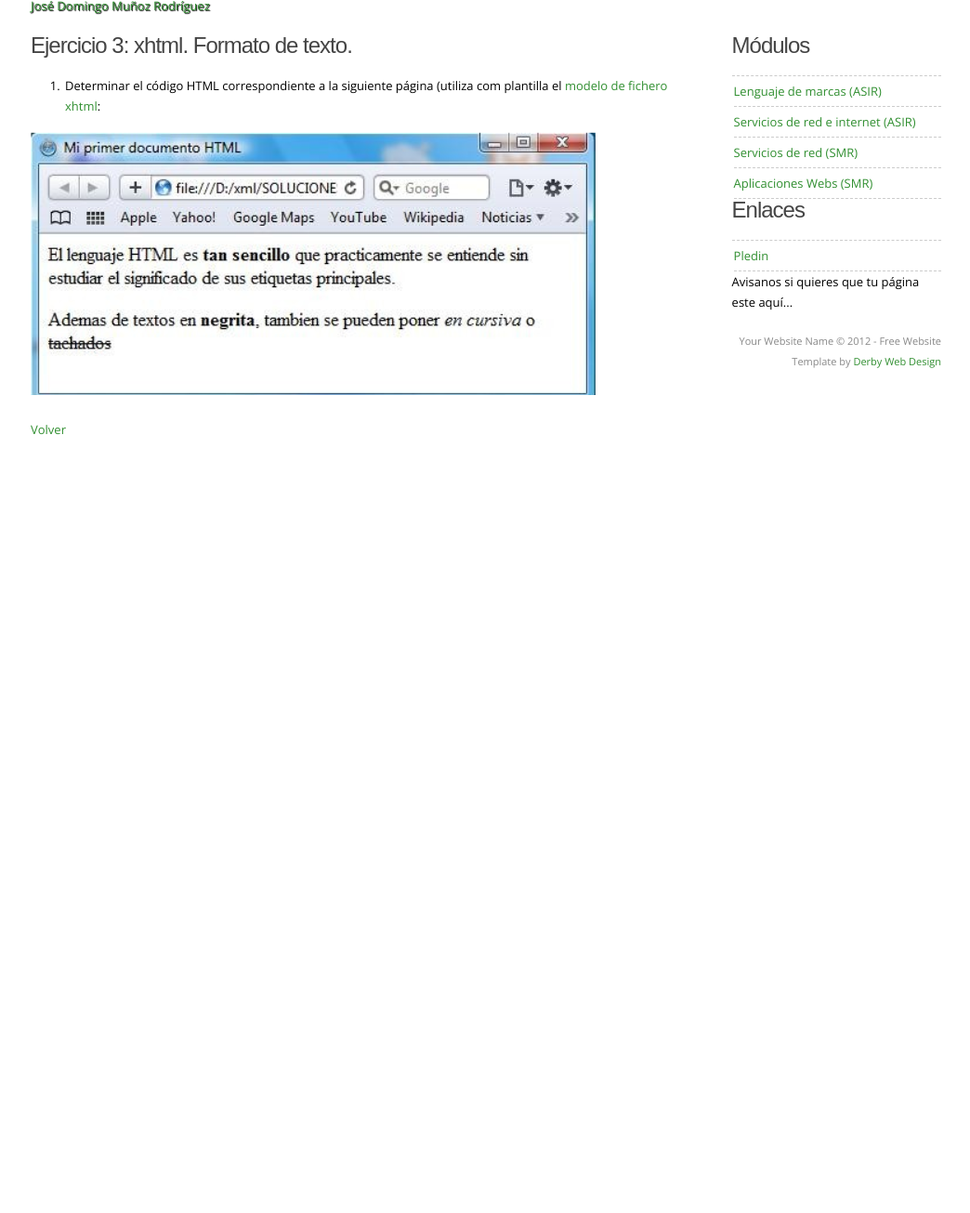
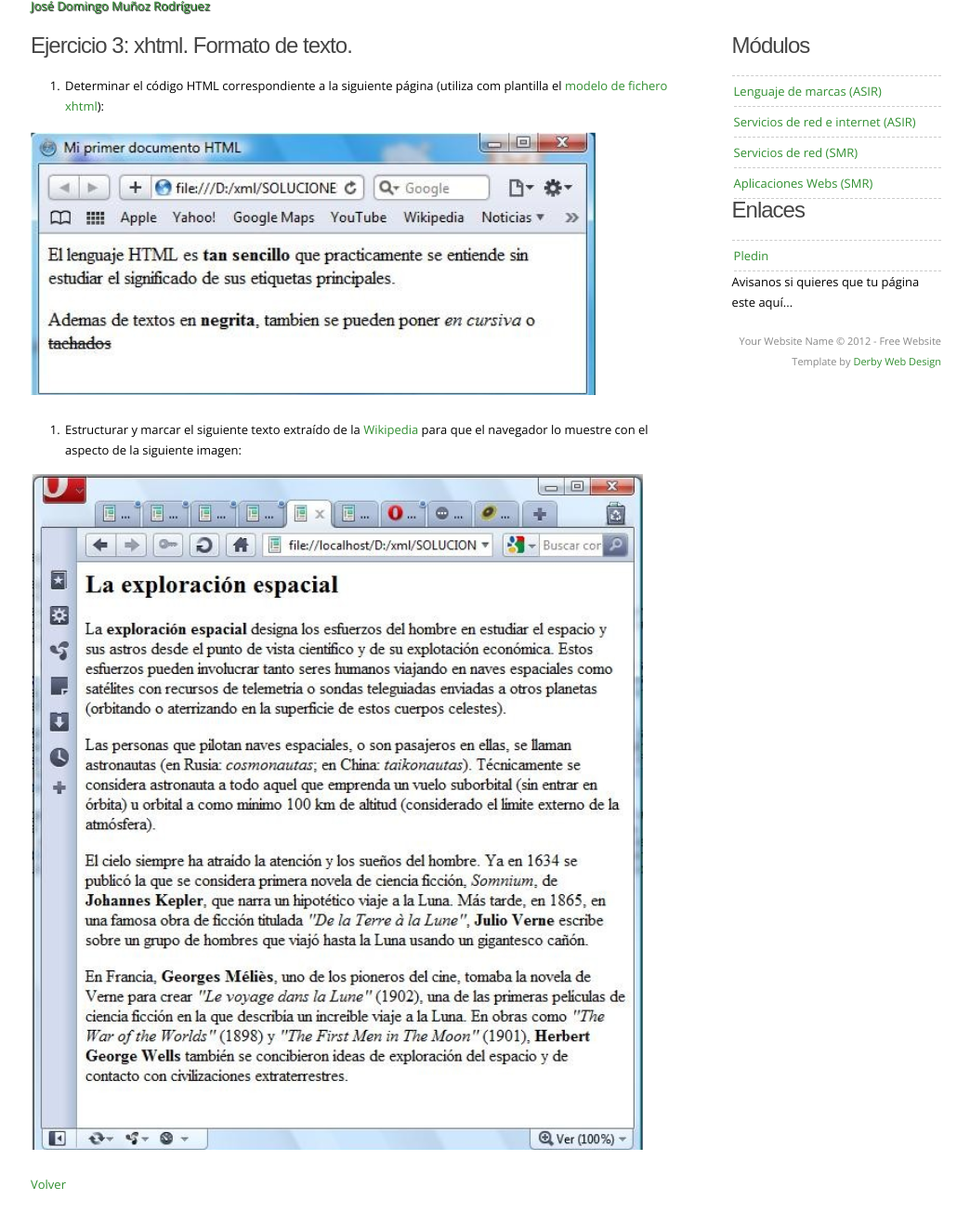
Before and after one commit to josedom24/josedom24.github.io, a Jekyll site: the page built from mod/aplweb/ej3.md, in a window 1280 px wide, cut to the strip 80-1385 px from the top of the page. Shown: the whole strip at 93% size, without its empty margins (117-1161 px from the left). Built offline with Jekyll 4.4.1, drawn with Linux system fonts in a browser that asks for light colours; nearby versions of some CDN libraries; some web fonts are replaced; library files that are not in the unit come from our copies; before the commit the page ends 900 px from its top, so only the background shows below that.

Commit message:
Ejercicio 3

```diff
--- a/mod/aplweb/ej3.md
+++ b/mod/aplweb/ej3.md
@@ -7,8 +7,12 @@ tagline: CFGM SMR
 
 ### Ejercicio 3: xhtml. Formato de texto.
 
-1. Determinar el código HTML correspondiente a la siguiente página (utiliza com plantilla el [modelo de fichero xhtml](http://dit.gonzalonazareno.org/~josedom/xhtml/modelo.txt):
+1. Determinar el código HTML correspondiente a la siguiente página (utiliza com plantilla el [modelo de fichero xhtml](http://dit.gonzalonazareno.org/~josedom/xhtml/modelo.txt)):
 
 ![ej1](img/ej3_1.png)
 
+2. Estructurar y marcar el siguiente texto extraído de la [Wikipedia](http://es.wikipedia.org/wiki/Exploracion_espacial) para que el navegador lo muestre con el aspecto de la siguiente imagen:
+
+![ej2](img/ej3_2.png)
+
 [Volver](index)
```
Also changed, not shown: mod/aplweb/img/ej3_2.png (added).
